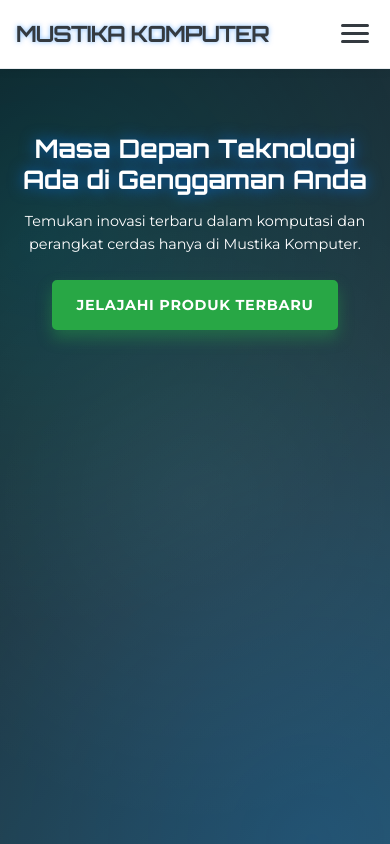
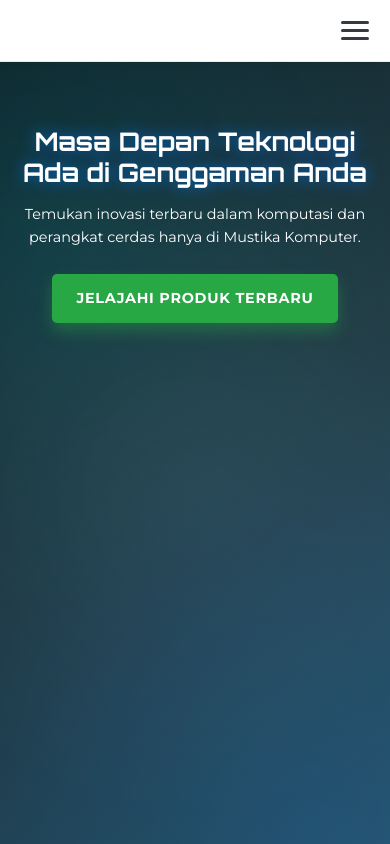
Before and after one commit to ahmdkenz/project-ecommerce, a React app in the folder frontend/: page / in a window 390 px wide. Shown: the top 844 px of the page. Built offline with nearby package versions, Linux system fonts and the light colour scheme; the HTML template or start-up script is replaced by a standard one.

Commit message:
Update Navigation Style

```diff
--- a/frontend/src/components/Header.jsx
+++ b/frontend/src/components/Header.jsx
@@ -35,7 +35,9 @@
     <header className="header">
       <div className="container header-inner">
         <div className="logo">
-          <Link to="/">MUSTIKA KOMPUTER</Link>
+          <Link to="/">
+            <span className="logo-text">MUSTIKA KOMPUTER</span>
+          </Link>
         </div>
 
         {/* Burger Menu Button */}
--- a/frontend/src/styles.css
+++ b/frontend/src/styles.css
@@ -337,6 +337,9 @@
 .mobile-nav-overlay.active {
     display: block;
     opacity: 1;
+    backdrop-filter: blur(8px);
+    background-color: rgba(0, 0, 0, 0.5);
+    transition: backdrop-filter 0.3s ease, background-color 0.3s ease;
 }
 
 /* Tablet Styles (768px - 1024px) */
@@ -491,6 +494,11 @@
         font-size: 1.3rem;
         margin: 0 0.5rem;
     }
+
+    /* === LOGO TEXT === */
+    .logo-text {
+        display: none;
+    }
 }
 
 /* Mobile Styles (max-width: 480px) */
```
